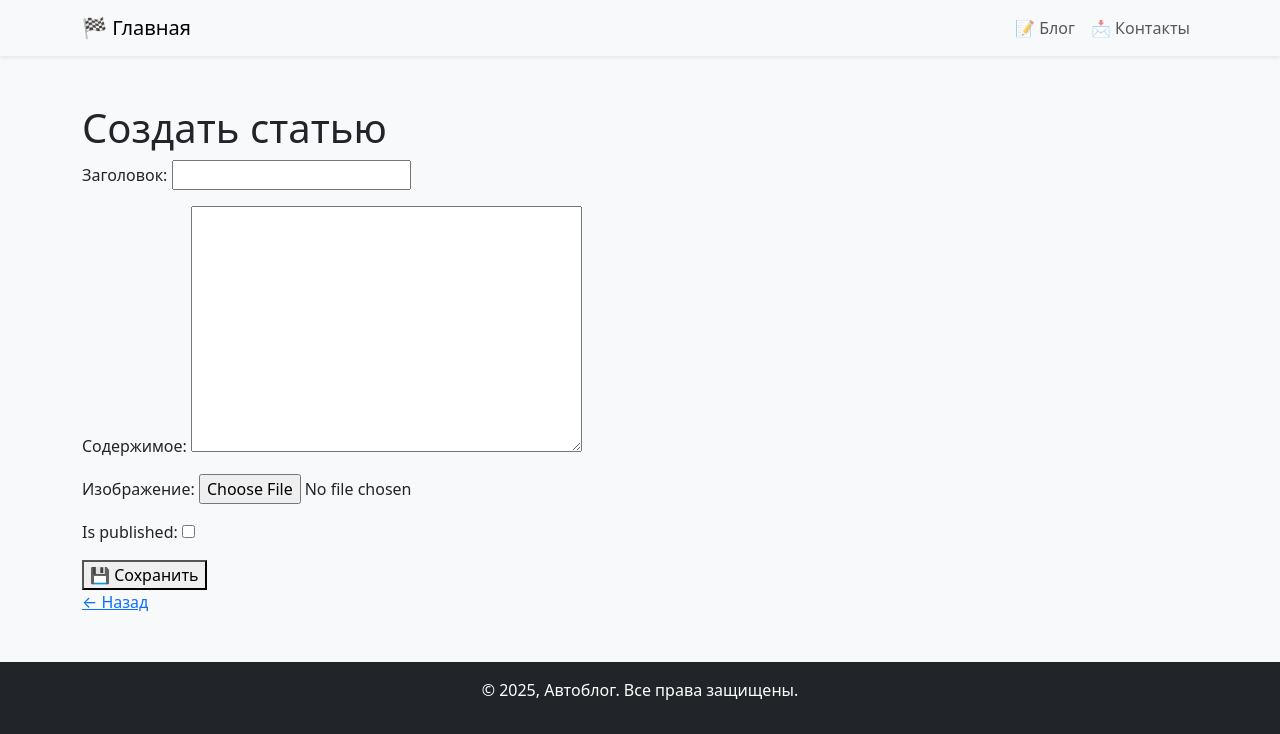
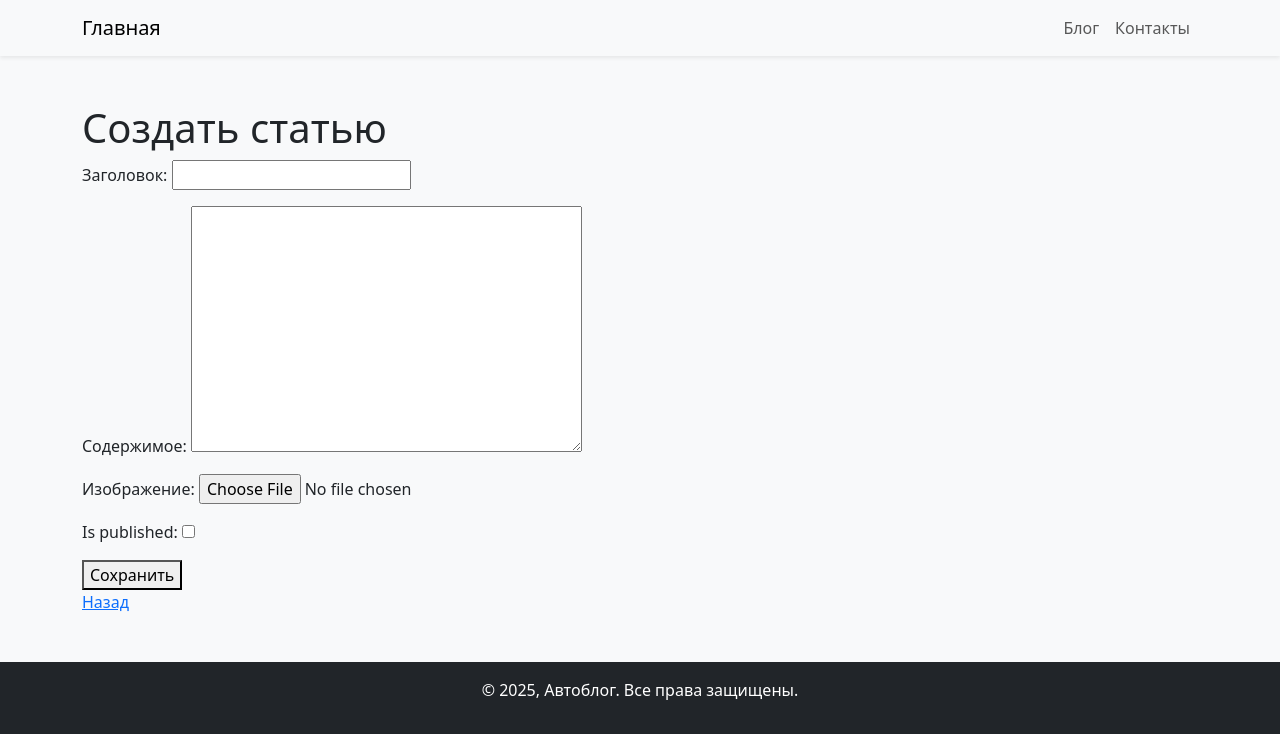
Before and after one commit to MyachinRoma/DjPrj1, a Django app: page /blog/create/ in a window 1280 px wide. Shown: the part 217-951 px from the top of the page. Run offline with Django 5.2, Linux system fonts and the light colour scheme.

Commit message:
add code

```diff
--- a/blog/templates/blog/base.html
+++ b/blog/templates/blog/base.html
@@ -57,14 +57,14 @@
     <!-- Навигация -->
     <nav class="navbar navbar-expand-lg navbar-light bg-light shadow-sm">
         <div class="container">
-            <a class="navbar-brand" href="/">🏁 Главная</a>
+            <a class="navbar-brand" href="/">Главная</a>
             <button class="navbar-toggler" type="button" data-bs-toggle="collapse" data-bs-target="#navbarNav">
                 <span class="navbar-toggler-icon"></span>
             </button>
             <div class="collapse navbar-collapse" id="navbarNav">
                 <ul class="navbar-nav ms-auto">
-                    <li class="nav-item"><a class="nav-link" href="{% url 'blog:list' %}">📝 Блог</a></li>
-                    <li class="nav-item"><a class="nav-link" href="/contacts/">📩 Контакты</a></li>
+                    <li class="nav-item"><a class="nav-link" href="{% url 'blog:list' %}">Блог</a></li>
+                    <li class="nav-item"><a class="nav-link" href="/contacts/">Контакты</a></li>
                 </ul>
             </div>
         </div>
--- a/blog/templates/blog/blog_confirm_delete.html
+++ b/blog/templates/blog/blog_confirm_delete.html
@@ -4,7 +4,7 @@
 
   <form method="post">
     {% csrf_token %}
-    <button type="submit">🗑 Подтвердить удаление</button>
+    <button type="submit">Подтвердить удаление</button>
     <a href="{% url 'blog:detail' blog.pk %}">Отмена</a>
   </form>
 {% endblock %}
--- a/blog/templates/blog/blog_detail.html
+++ b/blog/templates/blog/blog_detail.html
@@ -10,7 +10,7 @@
   <p>{{ blog.content }}</p>
   <p><strong>Просмотров:</strong> {{ blog.number_of_views }}</p>
 
-  <a href="{% url 'blog:update' blog.pk %}">✏️ Редактировать</a> |
-  <a href="{% url 'blog:delete' blog.pk %}">🗑 Удалить</a> |
-  <a href="{% url 'blog:list' %}">← Назад</a>
+  <a href="{% url 'blog:update' blog.pk %}">Редактировать</a> |
+  <a href="{% url 'blog:delete' blog.pk %}">Удалить</a> |
+  <a href="{% url 'blog:list' %}">Назад</a>
 {% endblock %}
--- a/blog/templates/blog/blog_form.html
+++ b/blog/templates/blog/blog_form.html
@@ -5,8 +5,8 @@
   <form method="post" enctype="multipart/form-data">
     {% csrf_token %}
     {{ form.as_p }}
-    <button type="submit">💾 Сохранить</button>
+    <button type="submit">Сохранить</button>
   </form>
 
-  <a href="{% url 'blog:list' %}">← Назад</a>
+  <a href="{% url 'blog:list' %}">Назад</a>
 {% endblock %}
--- a/blog/templates/blog/blog_list.html
+++ b/blog/templates/blog/blog_list.html
@@ -3,7 +3,7 @@
 {% block content %}
   <h1>Блог</h1>
 
-  <a href="{% url 'blog:create' %}" class="btn btn-primary">➕ Создать статью</a>
+  <a href="{% url 'blog:create' %}" class="btn btn-primary">Создать статью</a>
 
   <div class="blog-list mt-4">
     {% for blog in blogs %}
```
